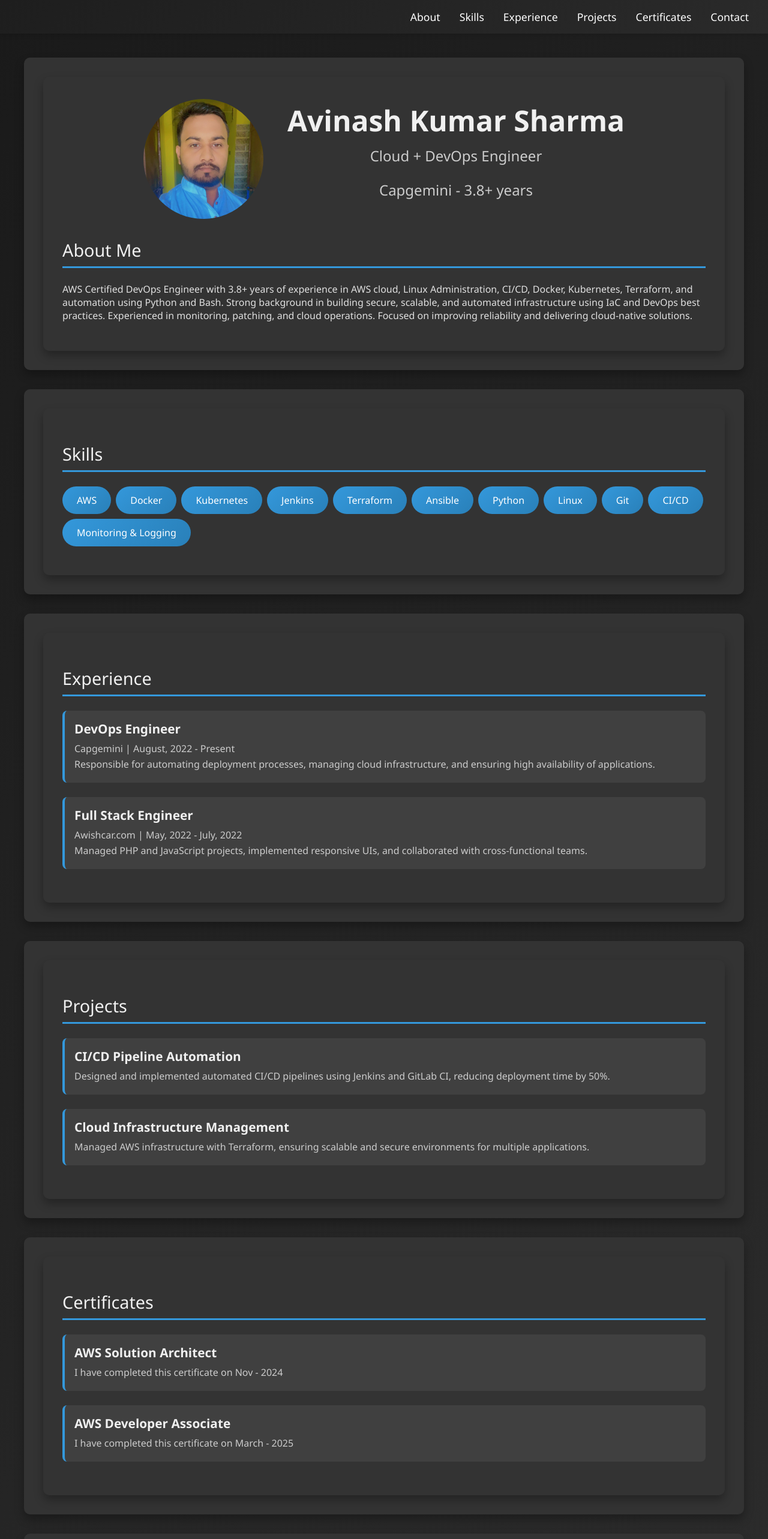
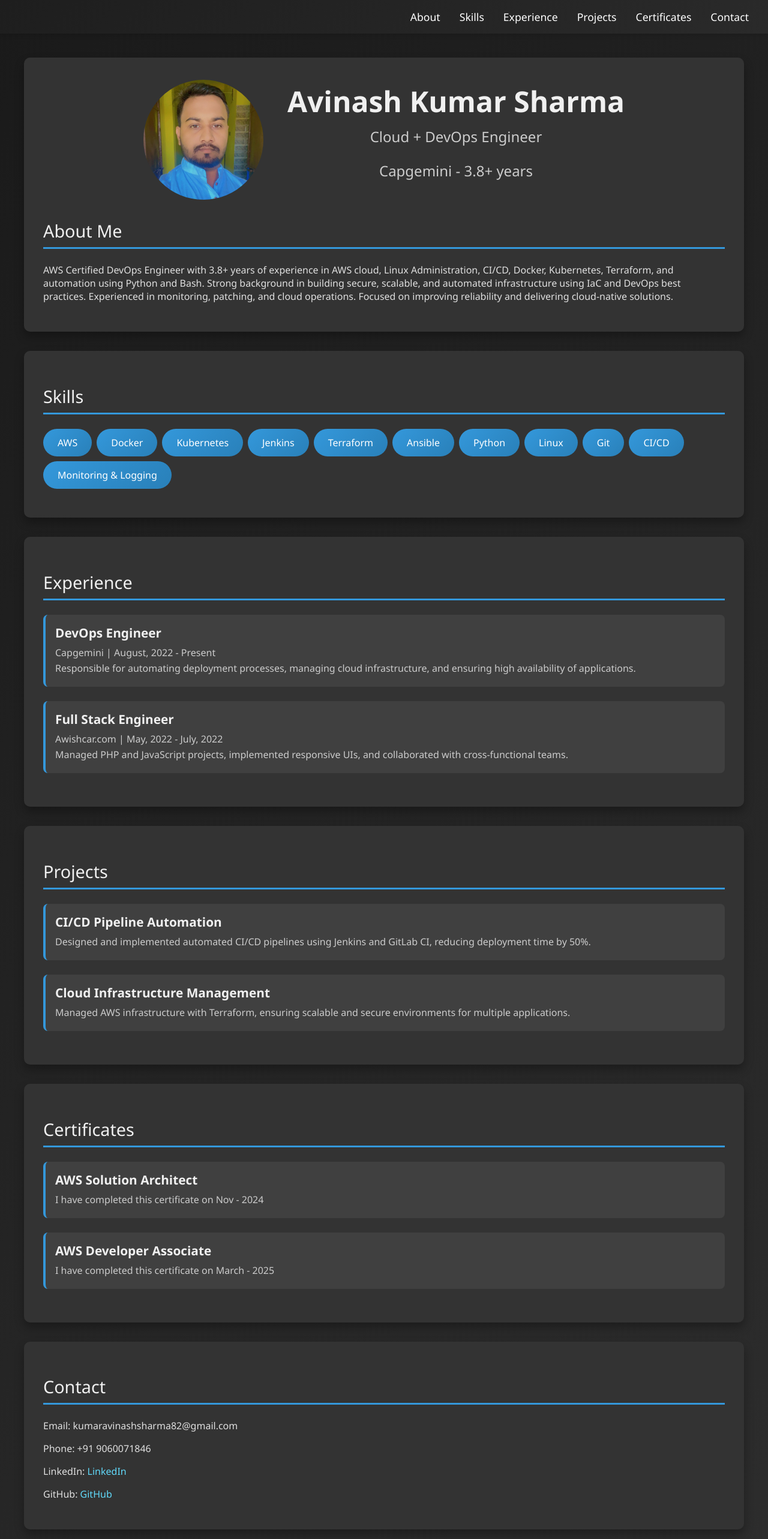
Before and after one commit to avinash-sharma-121/portfolio, a React (Create React App) app: page / in a window 1280 px wide. Shown: the top 2566 px of the page at 60% size. Built offline with nearby package versions, Linux system fonts and the light colour scheme.

Commit message:
fixed UI bug for mobile view and updated readme.md file

```diff
--- a/src/App.css
+++ b/src/App.css
@@ -296,7 +296,7 @@ footer {
     padding: 1rem;
   }
   section {
-    padding: 1.5rem;
+    padding: 1rem;
   }
   .skill-list li {
     padding: 0.5rem 1rem;
--- a/src/App.js
+++ b/src/App.js
@@ -15,24 +15,12 @@ function App() {
       {/*<StarsCanvas /> */}
       <Header />
       <main className="container">
-        <section id="about">
           <About />
-        </section>
-        <section id="skills">
           <Skills />
-        </section>
-        <section id="experience">
           <Experience />
-        </section>
-        <section id="projects">
           <Projects />
-        </section>
-        <section id="certificates">
           <Certificates />
-        </section>
-        <section id="contact">
           <Contact />
-        </section>
       </main>
       <Footer />
     </div>
```
Also changed, not shown: 2 other files (tests, documents, lock files or other folders).
